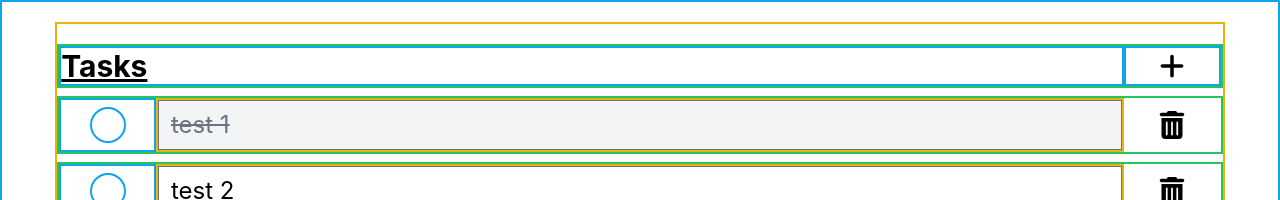
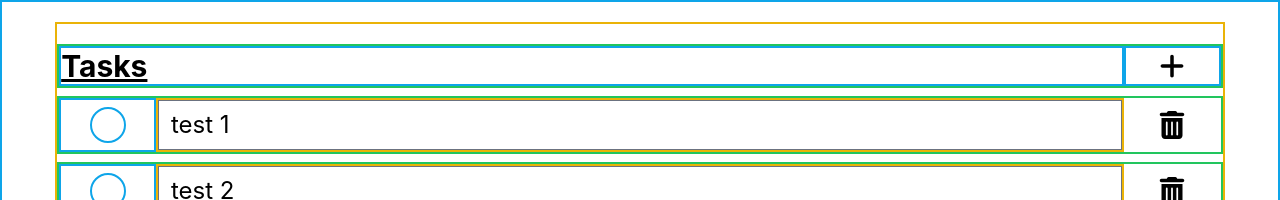
Before and after one commit to Daniel7842900/ToDoWebAppFrontend, a React (Create React App) app: page / in a window 1280 px wide. Shown: the top 200 px of the page. Built offline with nearby package versions, Linux system fonts and the light colour scheme.

Commit message:
implement editing existing task, changing completed task staus and refactor

```diff
--- a/package.json
+++ b/package.json
@@ -14,6 +14,7 @@
     "react-dom": "^18.2.0",
     "react-router-dom": "^6.8.2",
     "react-scripts": "5.0.1",
+    "uuid": "^9.0.0",
     "web-vitals": "^2.1.4"
   },
   "scripts": {
--- a/src/features/todo/components/Task.js
+++ b/src/features/todo/components/Task.js
@@ -2,25 +2,8 @@ import { FontAwesomeIcon } from "@fortawesome/react-fontawesome";
 import { useState } from "react";
 
 const Task = (props) => {
-  const {
-    detail,
-    completed,
-    setDetail,
-    setCompleted,
-    handleTextChange,
-    handleCheckboxChange,
-  } = props;
-
-  // const [detail, setDetail] = useState("");
-  // const [completed, setCompleted] = useState(false);
-
-  // const handleTextChange = (e) => {
-  //   setDetail(e.target.value);
-  // };
-
-  // const handleCheckboxChange = (e) => {
-  //   setCompleted(!completed);
-  // };
+  const { task, handleTextChange, handleCheckboxChange } = props;
+  const { id, detail, completed } = task;
 
   return (
     <div className="w-full border-2 border-green-500 mx-auto mt-2 flex-auto flex">
@@ -29,13 +12,14 @@ const Task = (props) => {
         <input
           type="checkbox"
           className="rounded-full w-9 h-9 m-auto border-2 border-sky-500"
-          onChange={handleCheckboxChange}
+          onChange={() => handleCheckboxChange(id)}
         />
       </div>
       {/* Task Description */}
       <div className="w-10/12 border-2 border-yellow-500 mx-auto">
         {completed ? (
           <input
+            id={id}
             type="text"
             name="task"
             className="w-full text-2xl align-middle line-through text-gray-500 read-only:bg-gray-100"
@@ -45,6 +29,7 @@ const Task = (props) => {
           />
         ) : (
           <input
+            id={id}
             type="text"
             name="task"
             className="w-full text-2xl align-middle"
--- a/src/features/todo/components/TaskList.js
+++ b/src/features/todo/components/TaskList.js
@@ -1,53 +1,25 @@
 import { FontAwesomeIcon } from "@fortawesome/react-fontawesome";
 import Task from "./Task";
-import { useState } from "react";
 
 const TaskList = (props) => {
-  // const { detail, status } = props;
-  const [list, setList] = useState([
-    {
-      id: 1,
-      detail: "test 1",
-      completed: true,
-    },
-    {
-      id: 2,
-      detail: "test 2",
-      completed: false,
-    },
-    {
-      id: 3,
-      detail: "test 3",
-      completed: false,
-    },
-  ]);
-
-  // const [list, setList] = useState([]);
-
-  // const [task, setTask] = useState({
-  //   id: "",
-  //   detail: "",
-  //   status: false,
-  // });
-
-  const [detail, setDetail] = useState("");
-  const [completed, setCompleted] = useState(false);
+  const { list, setList } = props;
 
   const handleTextChange = (e) => {
-    console.log("text changing...");
-    console.log(e.target.value);
-    setDetail(e.target.value);
-    const newList = list.map((el) =>
-      el.id === 2 ? { ...el, detail: e.target.value } : el
+    // Create a new array with modified task detail
+    const newList = list.map((task) =>
+      task.id === e.target.id ? { ...task, detail: e.target.value } : task
     );
 
     setList(newList);
-
-    // const newList = list.concat()
   };
 
-  const handleCheckboxChange = (e) => {
-    setCompleted(!completed);
+  const handleCheckboxChange = (id) => {
+    // Create a new array with modified task complete status
+    const newList = list.map((task) =>
+      task.id === id ? { ...task, completed: !task.completed } : task
+    );
+
+    setList(newList);
   };
 
   return (
@@ -61,33 +33,17 @@ const TaskList = (props) => {
           <FontAwesomeIcon icon="fa-solid fa-plus" className="w-7 h-7 m-auto" />
         </div>
       </div>
-      {list.map((task) => {
+      {/* Tasks in the list */}
+      {list.map((task, i) => {
         return (
           <Task
-            detail={task.detail}
-            completed={task.completed}
-            setDetail={setDetail}
-            setCompleted={setCompleted}
+            key={i}
+            task={task}
             handleTextChange={handleTextChange}
             handleCheckboxChange={handleCheckboxChange}
           />
         );
       })}
-      {/* <Task /> */}
-      {/* <Task /> */}
-      {/* <Task detail="Task 3" status={true} />
-      <Task detail="Task 4" status={true} />
-      <Task detail="Task 5" status={true} />
-      <Task detail="Task 6" status={true} />
-      <Task detail="Task 7" status={true} />
-      <Task detail="Task 8" status={true} />
-      <Task detail="Task 9" status={true} />
-      <Task detail="Task 10" status={true} />
-      <Task detail="Task 11" status={true} />
-      <Task detail="Task 12" status={true} />
-      <Task detail="Task 13" status={true} />
-      <Task detail="Task 14" status={true} />
-      <Task detail="Task 15" status={true} />  */}
     </div>
   );
 };
--- a/src/layouts/Modal.js
+++ b/src/layouts/Modal.js
@@ -1,11 +1,7 @@
 import { FontAwesomeIcon } from "@fortawesome/react-fontawesome";
 
 const Modal = (props) => {
-  const { show, setShow } = props;
-
-  const handleCloseModal = () => {
-    setShow(false);
-  };
+  const { closeModal, handleChange, handleCreateTask } = props;
 
   return (
     <div
@@ -27,7 +23,7 @@ const Modal = (props) => {
                 <FontAwesomeIcon
                   icon="fa-solid fa-xmark"
                   className="w-7 h-7 m-auto"
-                  onClick={handleCloseModal}
+                  onClick={closeModal}
                 />
               </div>
               {/* ToDo Input */}
@@ -39,6 +35,7 @@ const Modal = (props) => {
                     className="w-full text-xl align-middle border-none focus:ring-0"
                     placeholder="Enter a task..."
                     autoComplete="off"
+                    onChange={handleChange}
                   />
                 </div>
               </div>
@@ -47,6 +44,7 @@ const Modal = (props) => {
                 <button
                   type="button"
                   className="inline-flex w-full justify-center rounded-md bg-blue-500 px-10 py-4 text-sm text-white font-semibold text-gray-900 shadow-sm ring-1 ring-inset ring-gray-300 hover:bg-gray-50 sm:mt-0 sm:w-auto"
+                  onClick={handleCreateTask}
                 >
                   Create Task
                 </button>
--- a/src/pages/ToDo.js
+++ b/src/pages/ToDo.js
@@ -2,18 +2,66 @@ import TaskList from "../features/todo/components/TaskList";
 import Modal from "../layouts/Modal";
 import { useState } from "react";
 import { FontAwesomeIcon } from "@fortawesome/react-fontawesome";
+import { v4 as uuidv4 } from "uuid";
 
 function ToDo() {
-  const [show, setShow] = useState(false);
+  const [modalShow, setModalShow] = useState(false);
+  const [modalDetail, setModalDetail] = useState("");
+  const [list, setList] = useState([
+    {
+      id: "1",
+      detail: "test 1",
+      completed: false,
+    },
+    {
+      id: "2",
+      detail: "test 2",
+      completed: false,
+    },
+    {
+      id: "3",
+      detail: "test 3",
+      completed: false,
+    },
+  ]);
 
   const handleOpenModal = () => {
-    setShow(true);
+    setModalShow(true);
+  };
+
+  const handleCloseModal = () => {
+    setModalShow(false);
+  };
+
+  const handleModalChange = (e) => {
+    setModalDetail(e.target.value);
+  };
+
+  const handleCreateTask = () => {
+    // Add the new task to existing list
+    const newList = list.concat({
+      id: uuidv4(),
+      detail: modalDetail,
+      completed: false,
+    });
+
+    // Set to the new list
+    setList(newList);
+
+    // Close the modal
+    setModalShow(false);
   };
 
   return (
     <div className="border-2 border-sky-500 min-h-screen">
-      {show ? <Modal show={show} setShow={setShow} /> : null}
-      <TaskList />
+      {modalShow ? (
+        <Modal
+          closeModal={handleCloseModal}
+          handleChange={handleModalChange}
+          handleCreateTask={handleCreateTask}
+        />
+      ) : null}
+      <TaskList list={list} setList={setList} />
       {/* Task Add Button - Mobile */}
       <div className="w-full h-28 mx-auto fixed bottom-0 text-right lg:hidden xl:hidden 2xl:hidden">
         <div
```
Also changed, not shown: 1 other file (tests, documents, lock files or other folders).
